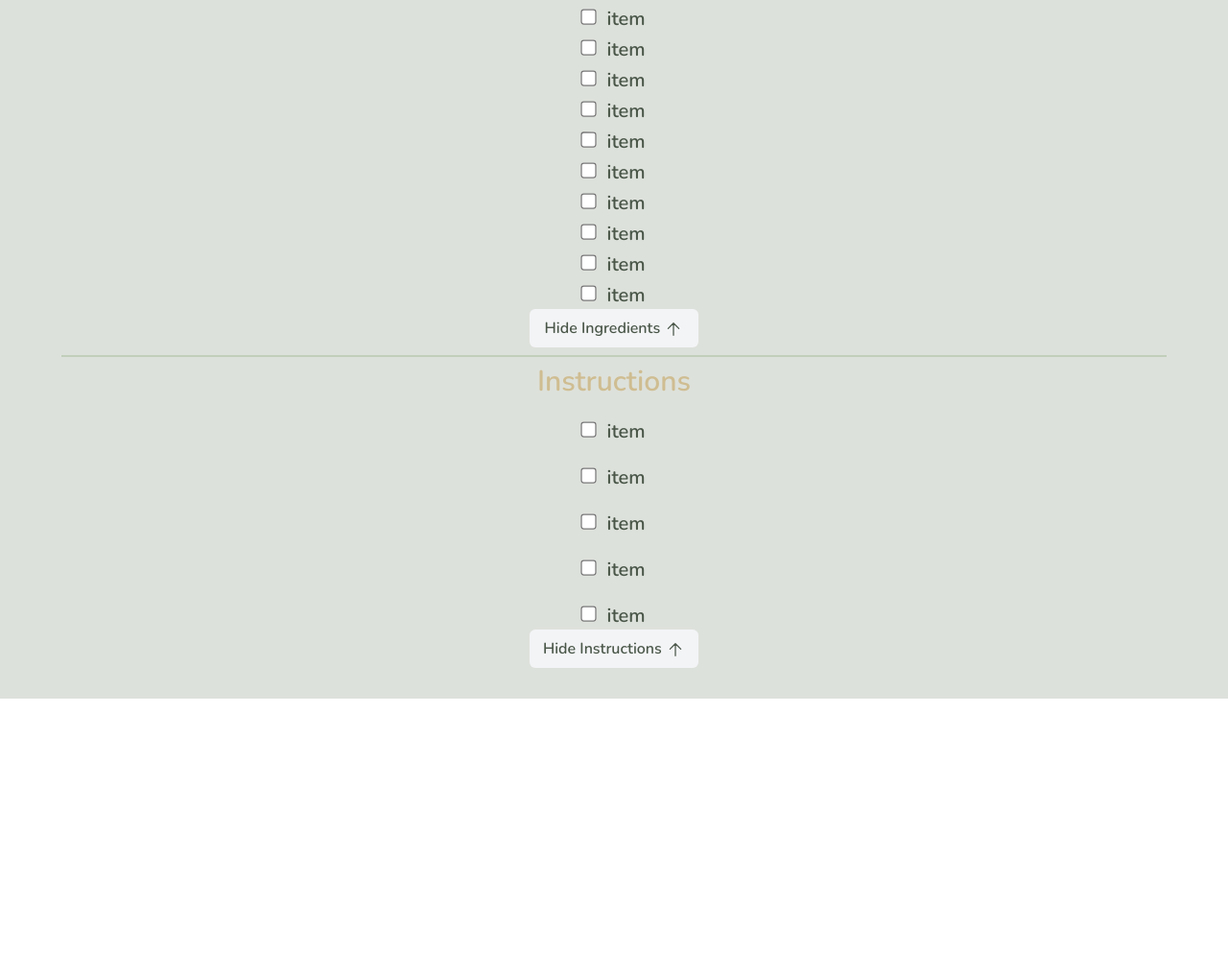
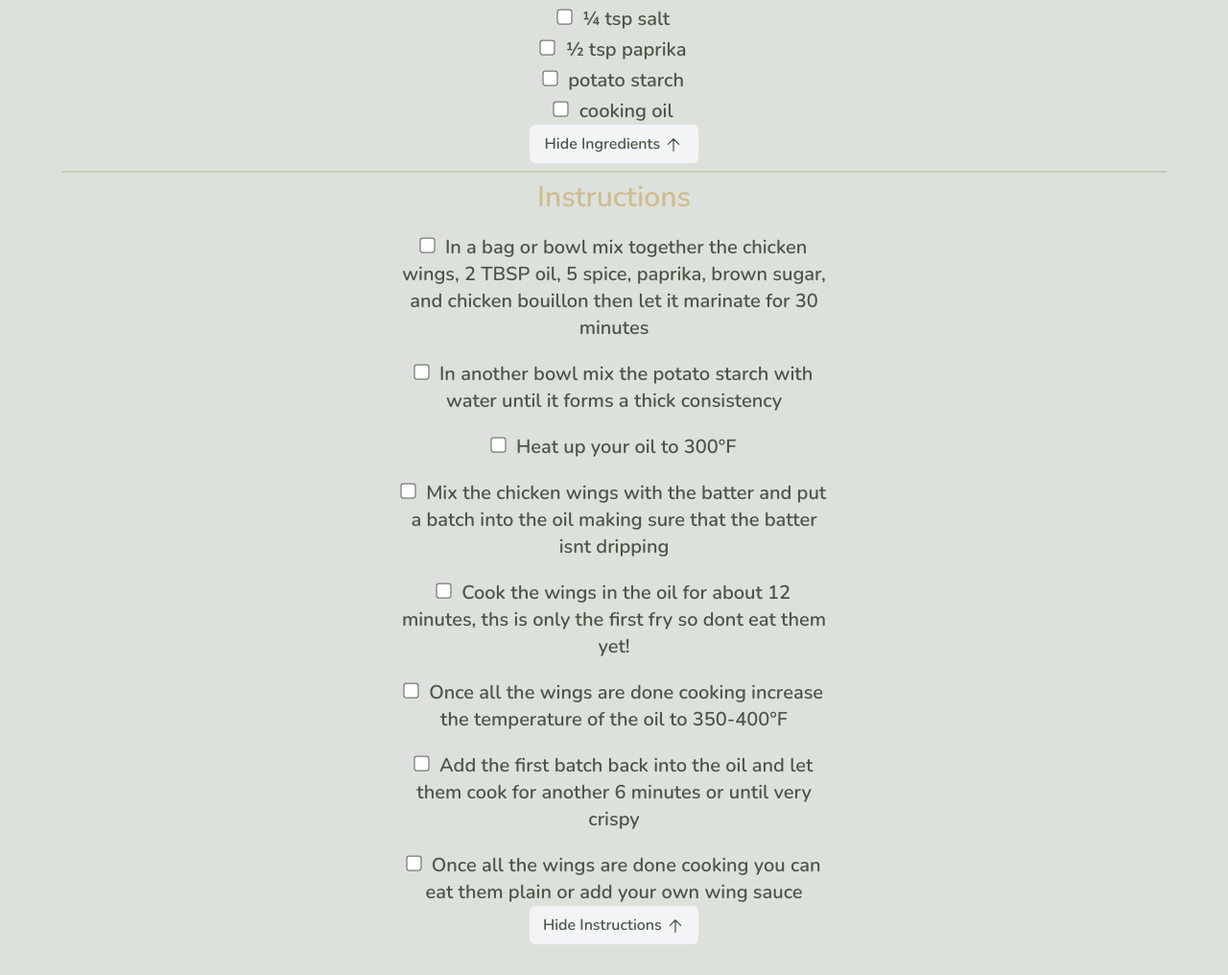
Before and after one commit to Epoza/recipes, a website: page public/instructions/chicken-wings.html in a window 1280 px wide. Shown: the part 629-1645 px from the top of the page at 96% size. Before the commit the page ends 1357 px from the top, so only its background shows below. Drawn offline with nearby package versions, Linux system fonts and the light colour scheme.

Commit message:
Complete recipe

```diff
--- a/public/instructions/chicken-wings.html
+++ b/public/instructions/chicken-wings.html
@@ -62,10 +62,8 @@
         <main class="px-16 py-6 bg-subtleGreen-background w-full min-h-screen">
             <h1 class="text-5xl text-center mb-8 text-blondey-primary">Chicken Wings</h1>
             <div class="flex justify-center flex-col md:flex-row items-center gap-x-6 pb-2 mx-4 md:mx-auto max-w-4xl">
-                <img class="w-64 md:w-72 object-cover" src="../img/StickyChicken.jpg" alt="image">
-                <span class="text-barelyGreen">chicken
-				Ab earum tempore rerum veritatis odit itaque distinctio nostrum labore tenetur praesentium accusamus, cupiditate eos amet quidem est non nulla debitis beatae enim libero iure et harum adipisci? Illum, quos!
-				Dolorem illum corrupti maxime. Incidunt iste earum omnis deleniti quia recusandae hic similique beatae, ipsum nemo voluptatibus! Dolorem repudiandae molestiae harum aut praesentium explicabo? Minus praesentium rerum deleniti odit eius?
+                <img class="w-64 md:w-72 object-cover" src="../img/chicken-wings.jpg" alt="image">
+                <span class="text-barelyGreen">Double-fried chicken wings are a culinary delight that takes the beloved classic to new heights of crispy perfection. This indulgent cooking technique involves frying the wings not once, but twice, resulting in a heavenly combination of shatteringly crisp exteriors and succulently moist interiors. The initial fry cooks the wings through, while the second fry elevates them to a golden-brown masterpiece, achieving an unparalleled level of crunchiness. The double frying method ensures that the skin becomes irresistibly crispy, creating a delectable contrast to the tender and flavorful meat within.
             </div>
             <!-- ingredients list -->
 			<div class="text-center py-2 border-y-2 border-subtleGreen-border">
@@ -73,47 +71,35 @@
 				<ul class="list-items text-barelyGreen" id="ingredients-list">
 					<li>
 						<input type="checkbox" id="ingredient1">
-						<label for="ingredient1">item</label>
+						<label for="ingredient1">10-12 chicken wings/drummetes</label>
 					</li>
 					<li>
 						<input type="checkbox" id="ingredient2">
-						<label for="ingredient2">item</label>
+						<label for="ingredient2">1 TBSP brown sugar</label>
 					</li>
 					<li>
 						<input type="checkbox" id="ingredient3">
-						<label for="ingredient3">item</label>
+						<label for="ingredient3">1½ TBSP chicken bouillon paste</label>
 					</li>
 					<li>
 						<input type="checkbox" id="ingredient4">
-						<label for="ingredient4">item</label>
+						<label for="ingredient4">¼ tsp chinese 5 spice</label>
 					</li>
 					<li>
 						<input type="checkbox" id="ingredient5">
-						<label for="ingredient5">item</label>
+						<label for="ingredient5">¼ tsp salt</label>
 					</li>
 					<li>
 						<input type="checkbox" id="ingredient6">
-						<label for="ingredient6">item</label>
+						<label for="ingredient6">½ tsp paprika</label>
 					</li>
 					<li>
 						<input type="checkbox" id="ingredient7">
-						<label for="ingredient7">item</label>
+						<label for="ingredient7">potato starch</label>
 					</li>
 					<li>
 						<input type="checkbox" id="ingredient8">
-						<label for="ingredient8">item</label>
-					</li>
-					<li>
-						<input type="checkbox" id="ingredient9">
-						<label for="ingredient9">item</label>
-					</li>
-					<li>
-						<input type="checkbox" id="ingredient10">
-						<label for="ingredient10">item</label>
-					</li>
-					<li>
-						<input type="checkbox" id="ingredient11">
-						<label for="ingredient11">item</label>
+						<label for="ingredient8">cooking oil</label>
 					</li>
 				</ul>
 				<button class= "bg-gray-100 text-secondary-200 hover:shadow-inner transform hover:scale-105 transition ease-out duration-300 rounded-md p-1 h-10 w-44 text-barelyGreen" id="ingredientsBtn">
@@ -133,23 +119,35 @@
 					<ul class="list-items text-barelyGreen max-w-md" id="instructions-list">
 						<li>
 							<input type="checkbox" id="instruction1">
-							<label for="instruction1">item</label>
+							<label for="instruction1">In a  bag or bowl mix together the chicken wings, 2 TBSP oil, 5 spice, paprika, brown sugar, and chicken bouillon then let it marinate for 30 minutes</label>
 						</li>
 						<li>
 							<input type="checkbox" id="instruction2">
-							<label for="instruction2">item</label>
+							<label for="instruction2">In another bowl mix the potato starch with water until it forms a thick consistency</label>
 						</li>
 						<li>
 							<input type="checkbox" id="instruction3">
-							<label for="instruction3">item</label>
+							<label for="instruction3">Heat up your oil to 300°F</label>
 						</li>
 						<li>
 							<input type="checkbox" id="instruction4">
-							<label for="instruction4">item</label>
+							<label for="instruction4">Mix the chicken wings with the batter and put a batch into the oil making sure that the batter isnt dripping</label>
 						</li>
 						<li>
 							<input type="checkbox" id="instruction5">
-							<label for="instruction5">item</label>
+							<label for="instruction5">Cook the wings in the oil for about 12 minutes, ths is only the first fry so dont eat them yet!</label>
+						</li>
+						<li>
+							<input type="checkbox" id="instruction6">
+							<label for="instruction6">Once all the wings are done cooking increase the temperature of the oil to 350-400°F</label>
+						</li>
+						<li>
+							<input type="checkbox" id="instruction7">
+							<label for="instruction7">Add the first batch back into the oil and let them cook for another 6 minutes or until very crispy</label>
+						</li>
+						<li>
+							<input type="checkbox" id="instruction8">
+							<label for="instruction8">Once all the wings are done cooking you can eat them plain or add your own wing sauce</label>
 						</li>
 					</ul>
 				</div>
```
